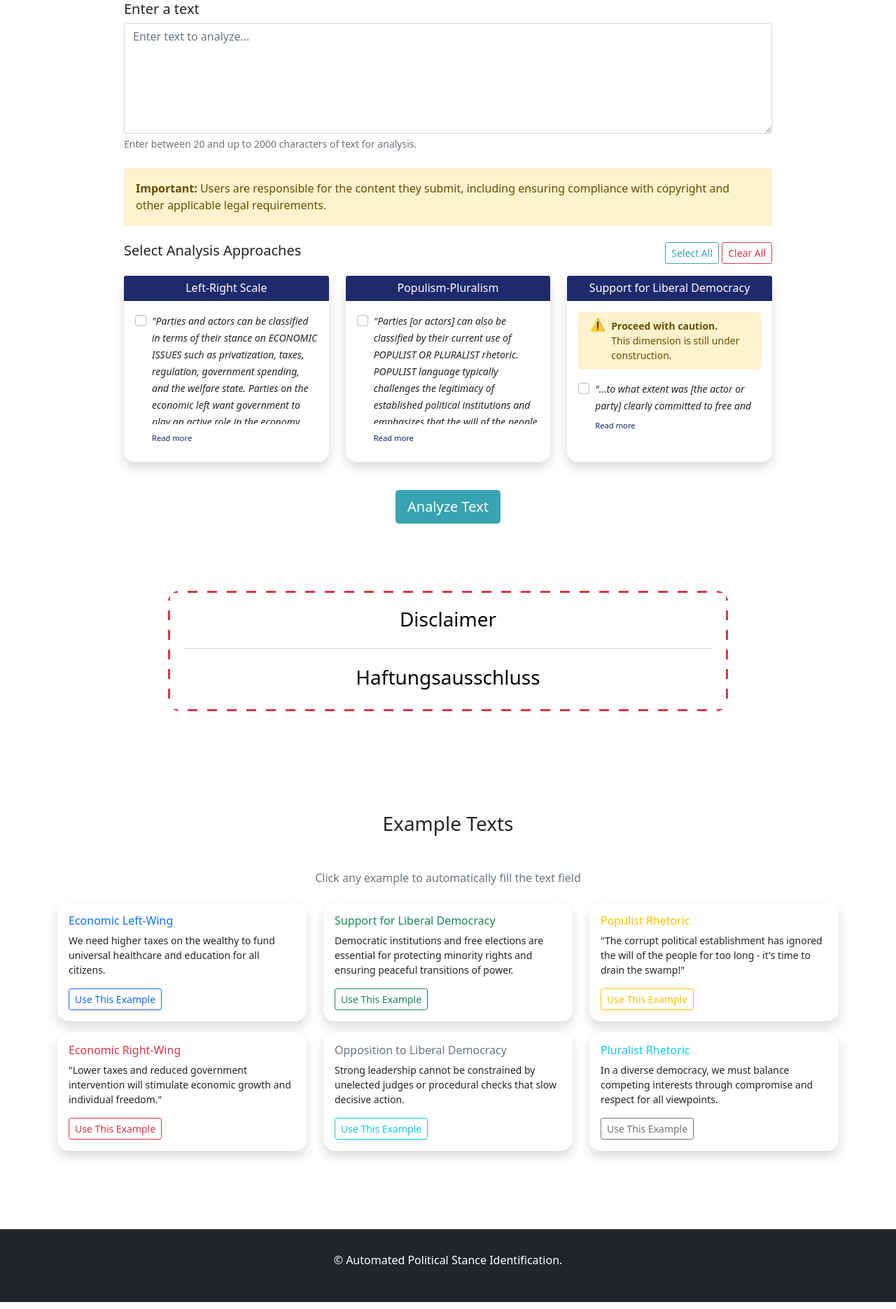
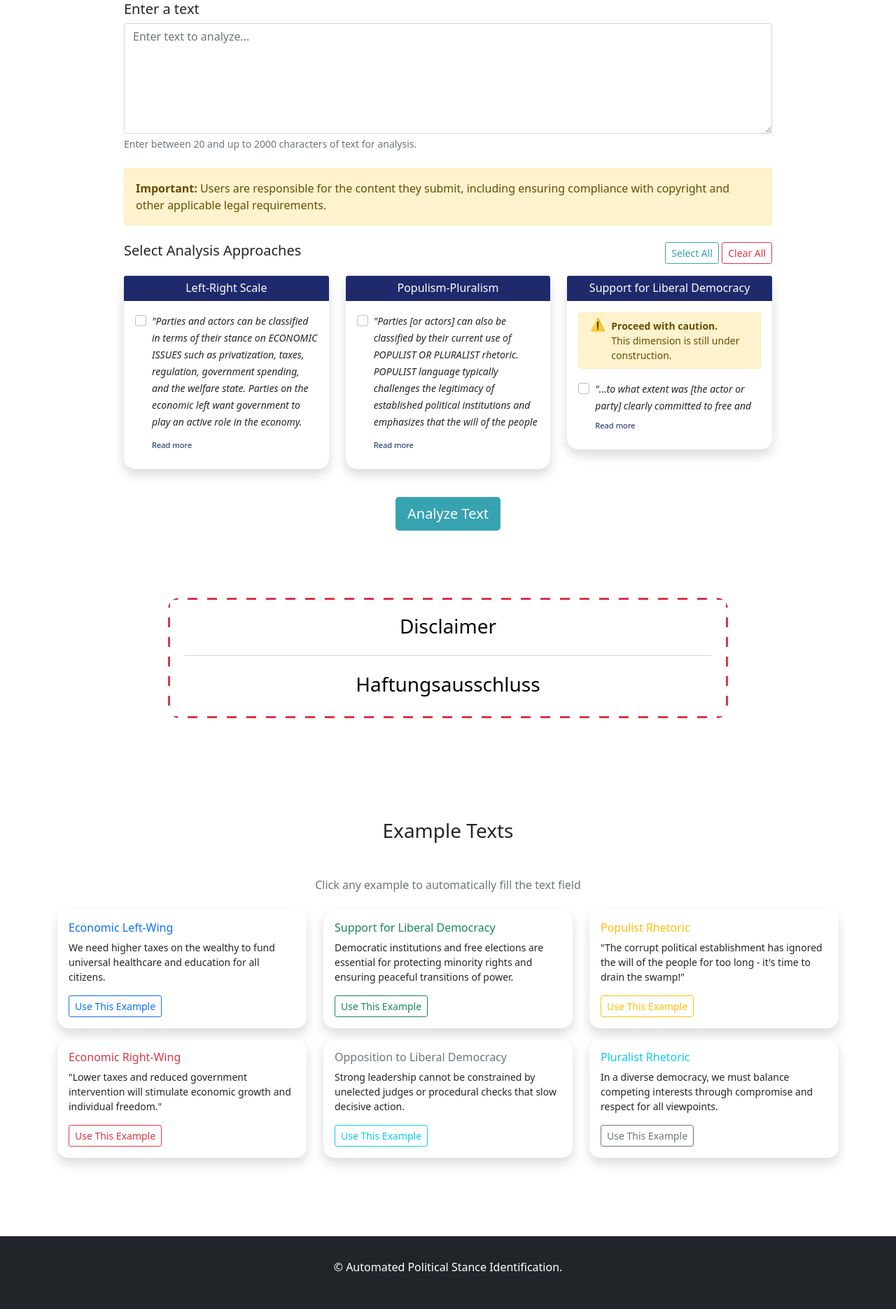
Before and after one commit to juangomezcruces/apsi, a Django app: page /analysis/ in a window 1280 px wide. Shown: the part 345-2215 px from the top of the page at 70% size. Run offline with Django 4.2, Linux system fonts and the light colour scheme.

Commit message:
Adjust card height and max-height for text sections

```diff
--- a/templates/classifier/analysis.html
+++ b/templates/classifier/analysis.html
@@ -76,7 +76,7 @@
 
                             <!-- Left-Right Approaches: max-height 133px ≈ 7 lines at ~19px/line -->
                             <div class="col-md-4 mb-3">
-                                <div class="card h-100">
+                                <div class="card h-90">
                                     <div class="card-header bg-custom text-white text-center">
                                         <h6 class="mb-0">Left-Right Scale</h6>
                                     </div>
@@ -84,14 +84,14 @@
                                         <div class="form-check mb-2">
                                             <input type="checkbox" name="left_right_hypothesis" class="form-check-input" id="id_left_right_hypothesis">
                                             <label class="form-check-label" for="id_left_right_hypothesis">
-                                                <div class="truncate-wrapper" id="text-left-right" style="max-height: 160px;">
+                                                <div class="truncate-wrapper" id="text-left-right" style="max-height: 170px;">
                                                     <small class="mb-0 italic-text">
                                                         "Parties and actors can be classified in terms of their stance on ECONOMIC ISSUES such as privatization, taxes, regulation, government spending, and the welfare state. Parties on the economic left want government to play an active role in the economy. Those on the economic right want a reduced role for government."
                                                         (Jolly et al. 2022, p. 22)
                                                     </small>
                                                 </div>
                                             </label>
-                                            <a href="#" class="read-more" data-target="text-left-right" data-collapsed="160">Read more</a>
+                                            <a href="#" class="read-more" data-target="text-left-right" data-collapsed="170">Read more</a>
                                         </div>
                                     </div>
                                 </div>
@@ -99,7 +99,7 @@
 
                             <!-- Populism Approaches: max-height 100px ≈ 5 lines -->
                             <div class="col-md-4 mb-3">
-                                <div class="card h-100">
+                                <div class="card h-90">
                                     <div class="card-header bg-custom text-white text-center">
                                         <h6 class="mb-0">Populism-Pluralism</h6>
                                     </div>
@@ -107,13 +107,13 @@
                                         <div class="form-check mb-2">
                                             <input type="checkbox" name="populism_hypothesis" class="form-check-input" id="id_populism_hypothesis">
                                             <label class="form-check-label" for="id_populism_hypothesis">
-                                                <div class="truncate-wrapper" id="text-pop-plur" style="max-height: 160px;">
+                                                <div class="truncate-wrapper" id="text-pop-plur" style="max-height: 170px;">
                                                     <small class="mb-0 italic-text">
                                                         "Parties [or actors] can also be classified by their current use of POPULIST OR PLURALIST rhetoric. POPULIST language typically challenges the legitimacy of established political institutions and emphasizes that the will of the people should prevail. By contrast, PLURALIST rhetoric rejects these ideas, believing that elected leaders should govern, constrained by minority rights, bargaining and compromise, as well as checks and balances on executive power." (Norris 2020, p. 6, 7)
                                                     </small>
                                                 </div>
                                             </label>
-                                            <a href="#" class="read-more" data-target="text-pop-plur" data-collapsed="160">Read more</a>
+                                            <a href="#" class="read-more" data-target="text-pop-plur" data-collapsed="170">Read more</a>
                                         </div>
                                     </div>
                                 </div>
@@ -121,7 +121,7 @@
 
                             <!-- Liberal-Illiberal Approaches-->
                             <div class="col-md-4 mb-3">
-                                <div class="card h-100 border-warning">
+                                <div class="card h-90 border-warning">
                                     <div class="card-header bg-custom text-white text-center">
                                         <h6 class="mb-0">Support for Liberal Democracy</h6>
                                     </div>
```
